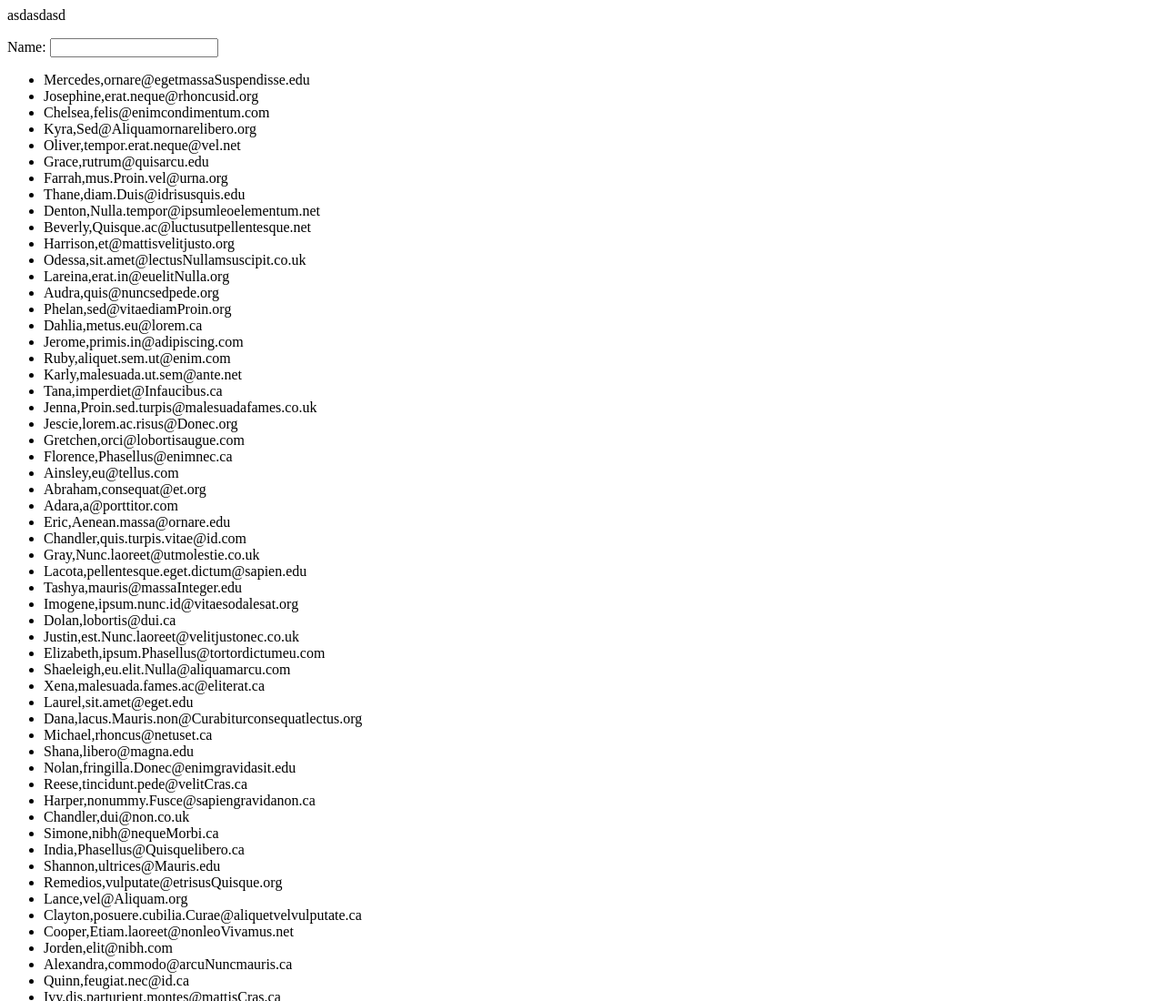
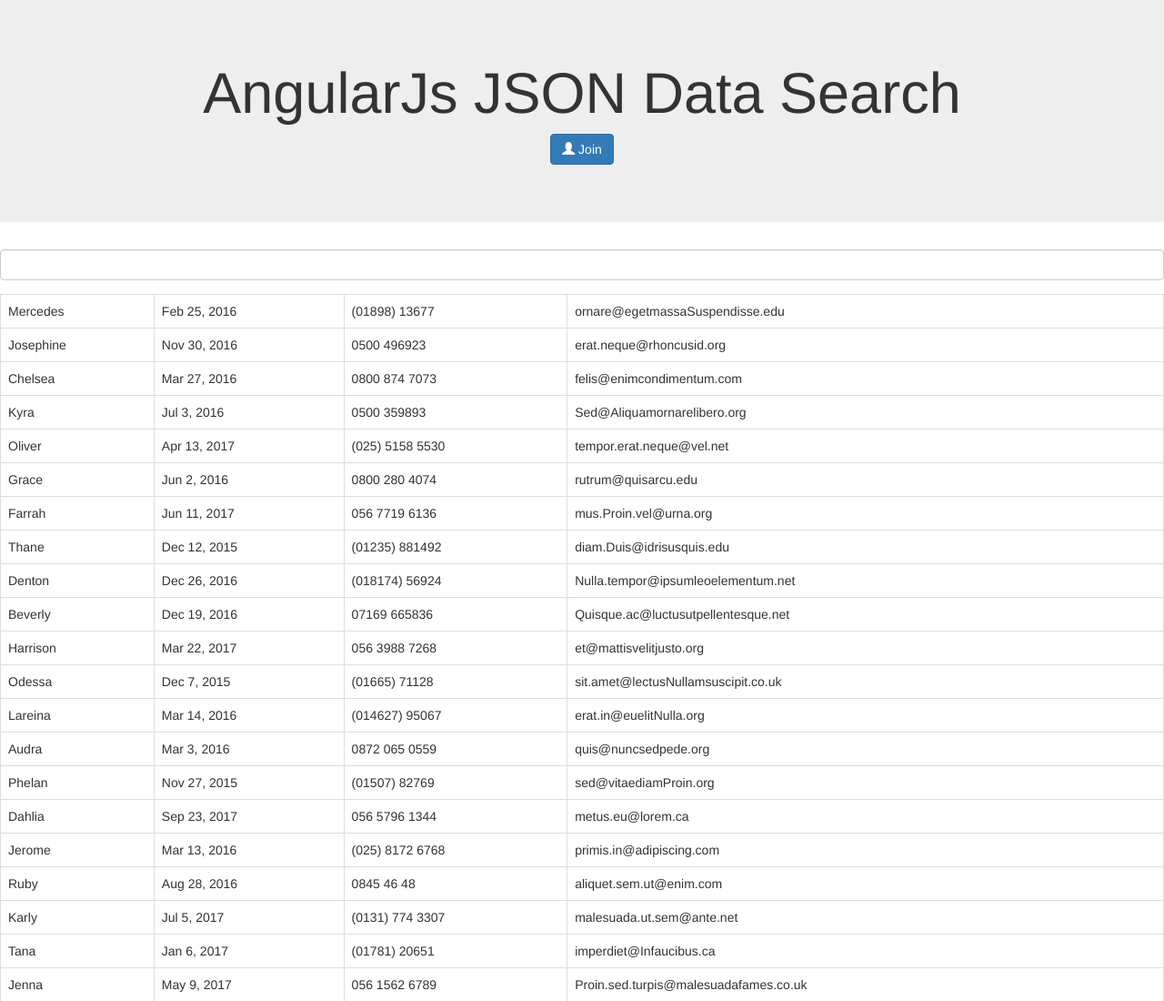
Before and after one commit to koreankimjimi/search_angul, a plain HTML site: page index.html in a window 1280 px wide. Shown: the top 1100 px of the page at 91% size. Drawn offline with nearby package versions, Linux system fonts and the light colour scheme.

Commit message:
boot_angul
new

```diff
--- a/index.html
+++ b/index.html
@@ -3,10 +3,11 @@
 <head>
 <script src="https://ajax.googleapis.com/ajax/libs/angularjs/1.5.6/angular.min.js"></script>
     <script src=" https://code.jquery.com/jquery-3.1.1.min.js"></script>
+    <link rel="stylesheet" href="https://maxcdn.bootstrapcdn.com/bootstrap/3.3.7/css/bootstrap.min.css" integrity="sha384-BVYiiSIFeK1dGmJRAkycuHAHRg32OmUcww7on3RYdg4Va+PmSTsz/K68vbdEjh4u" crossorigin="anonymous">
 <meta charset=utf-8>
 <title>document</title>
 </head>
-<body ng-app="myApp" ng-controller="myCtrl">
+<body >
 <script>
     $("body").keyup(function(){
         var search = $("#search").html();
@@ -26,16 +27,31 @@
 
 
 </script>
-<span>asdasdasd</span>
-<p>Name: <input type="text" ng-model="name"></p>
-<p id="search">{{name}}</p>
-<ul>
-    <li ng-repeat="frend in friends"  ng-if="frend.name.match(name) || frend.email.match(name)">
-        {{frend.name}},{{frend.email}}
-    </li>
+<div class="jumbotron" style="text-align:center">
+    <h1>AngularJs JSON Data Search</h1>
+    <p>
+        <a href="/join" class="btn btn-primary">
+        <span class="glyphicon glyphicon-user "></span>
+        Join
+        </a>
+    </p>
+</div>
 
-</ul>
-
+<div ng-app="myApp" ng-controller="myCtrl">
+<form>
+    <div class="form-group" >
+         <input type="text" ng-model="name" class="form-control">
+    </div>
+</form>
+<table class="table table-bordered">
+    <tr ng-repeat="frend in friends"  ng-if="frend.name.match(name)">
+       <td>{{frend.name}}</td>
+       <td>{{frend.birth}}</td>
+       <td>{{frend.phone}}</td>
+       <td>{{frend.email}}</td>
+    </tr>
+</table>
+</div>
 
 
 
```
